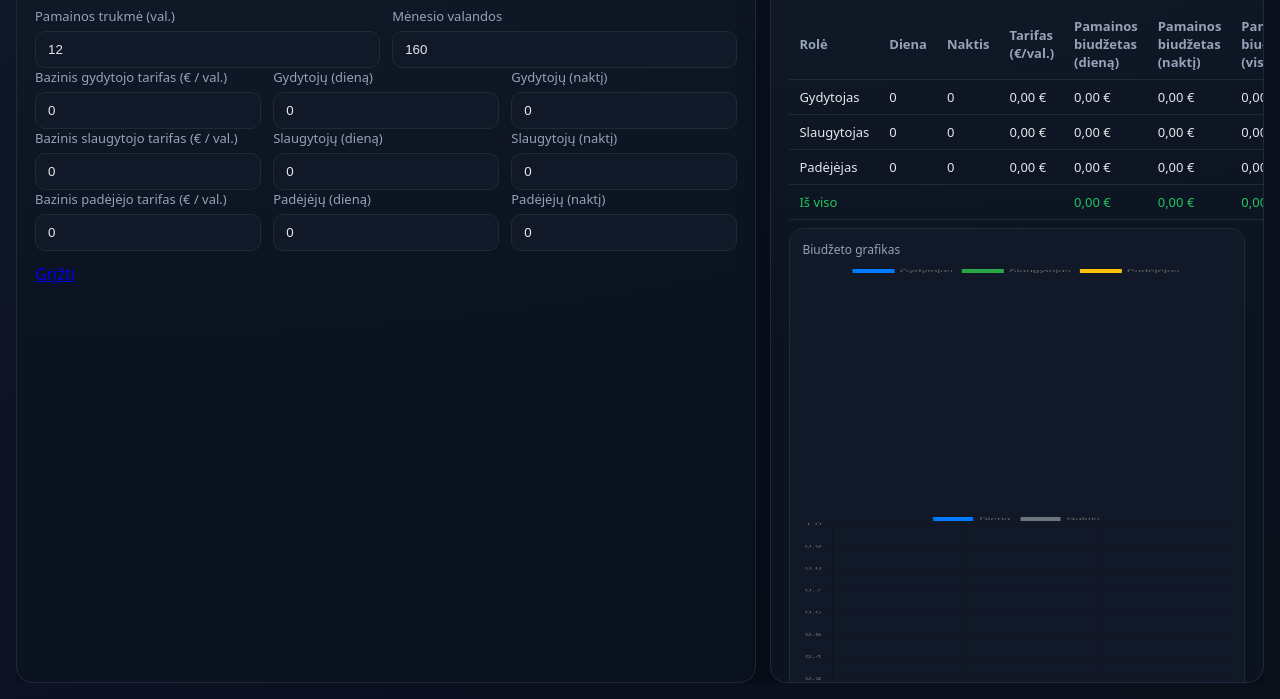
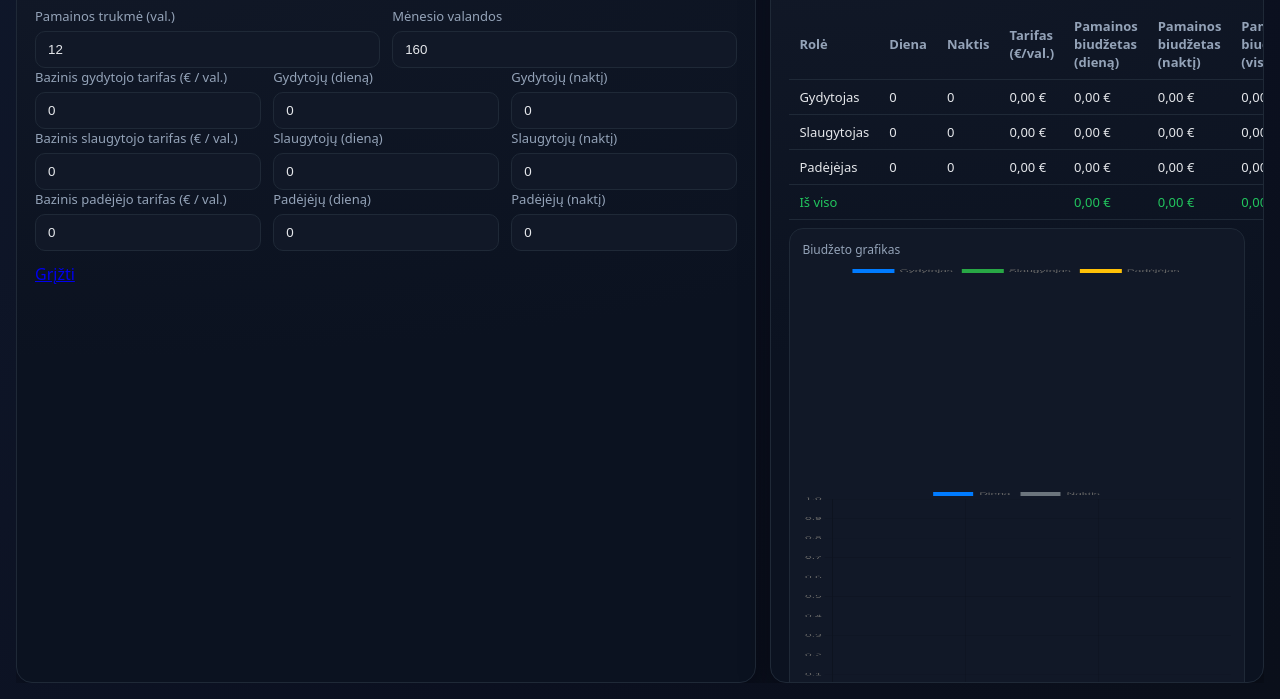
Before and after one commit to ruokas/alga, a website with bundled scripts: page budget.html in a window 1280 px wide. Shown: the part 101-800 px from the top of the page. Built offline with nearby package versions, Linux system fonts and the light colour scheme.

Commit message:
Adjust budget chart height responsively

```diff
--- a/styles.css
+++ b/styles.css
@@ -100,7 +100,11 @@
     @media (min-width: 960px) { .kpi .pay-chart { grid-column: 1 / -1; } }
     .kpi .flow-chart canvas { max-width: none; height: 240px !important; }
     @media (min-width: 960px) { .kpi .flow-chart { grid-column: 1 / -1; } }
-    .kpi .budget-chart canvas { max-width: none; height: 240px !important; }
+    .kpi .budget-chart canvas {
+      max-width: none;
+      height: auto !important;
+      aspect-ratio: 2 / 1;
+    }
     @media (min-width: 960px) { .kpi .budget-chart { grid-column: 1 / -1; } }
     .pill { display:inline-block; padding: 4px 8px; border-radius: 999px; font-size: var(--font-xs); border:1px solid var(--border); background:var(--panel); }
     .accent { color: var(--accent); }
```
